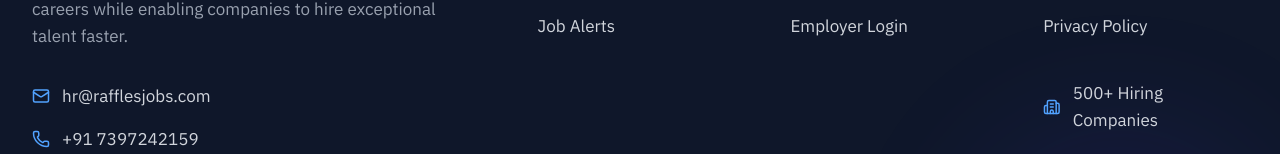
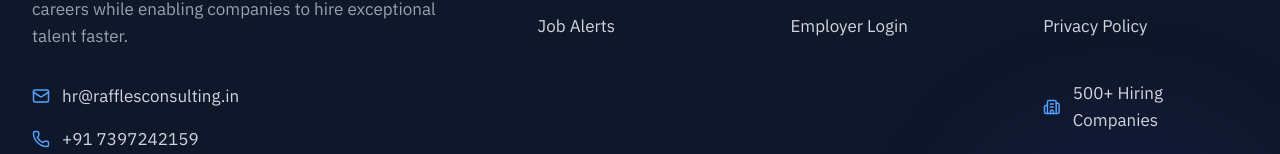
Before and after one commit to rafflesconsulting100/raffles-job-portal, a React (Vite) app in the folder client/: page /contact in a window 1280 px wide. Shown: the part 2633-2787 px from the top of the page. Built offline with nearby package versions, Linux system fonts and the light colour scheme; no server answers.

Commit message:
raju- Reverted email addresses; kept website domain and brand rename

```diff
--- a/client/src/CorePages/ContactPage.jsx
+++ b/client/src/CorePages/ContactPage.jsx
@@ -88,13 +88,13 @@ export default function ContactPage() {
     },
     {
       title: "Email Assistance",
-      desc: "hr@rafflesjobs.com",
+      desc: "hr@rafflesconsulting.in",
       subdesc: "Average response under 24 hours",
       icon: Mail,
       badge: "Write Us",
       color: "bg-emerald-50 text-emerald-700 border-emerald-100",
       actionText: "Send Email",
-      link: "mailto:hr@rafflesjobs.com"
+      link: "mailto:hr@rafflesconsulting.in"
     },
     {
       title: "Job Hours",
@@ -123,7 +123,7 @@ export default function ContactPage() {
     },
     {
       q: "How can corporate employers partner with Raffles Jobs?",
-      a: "Employers can submit a query using the contact form on this page or email us directly at hr@rafflesjobs.com. A dedicated Account Manager will connect with you immediately."
+      a: "Employers can submit a query using the contact form on this page or email us directly at hr@rafflesconsulting.in. A dedicated Account Manager will connect with you immediately."
     }
   ];
 
@@ -204,7 +204,7 @@ export default function ContactPage() {
                     )}
                     {card.title.includes('Email') && (
                       <button
-                        onClick={() => handleCopy('hr@rafflesjobs.com', 'Email Address')}
+                        onClick={() => handleCopy('hr@rafflesconsulting.in', 'Email Address')}
                         title="Copy Email Address"
                         className="p-1 text-gray-400 hover:text-gray-600 rounded-md transition cursor-pointer"
                       >
--- a/client/src/CorePages/Footer.jsx
+++ b/client/src/CorePages/Footer.jsx
@@ -128,7 +128,7 @@ export default function Footer() {
                 <div className="flex items-center gap-3">
                   <Mail size={18} className="text-blue-400" />
 
-                  <span>hr@rafflesjobs.com</span>
+                  <span>hr@rafflesconsulting.in</span>
                 </div>
 
                 <div className="flex items-center gap-3">
```
Also changed, not shown: 2 other files (tests, documents, lock files or other folders).
